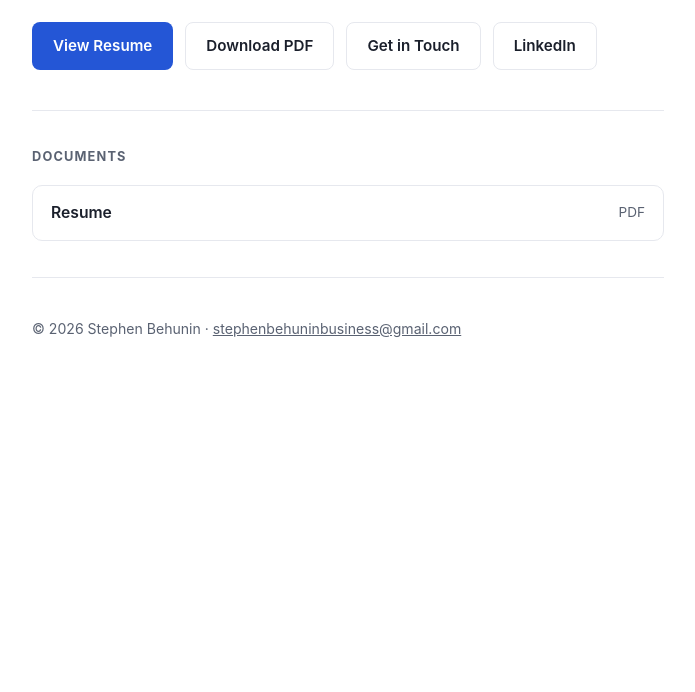
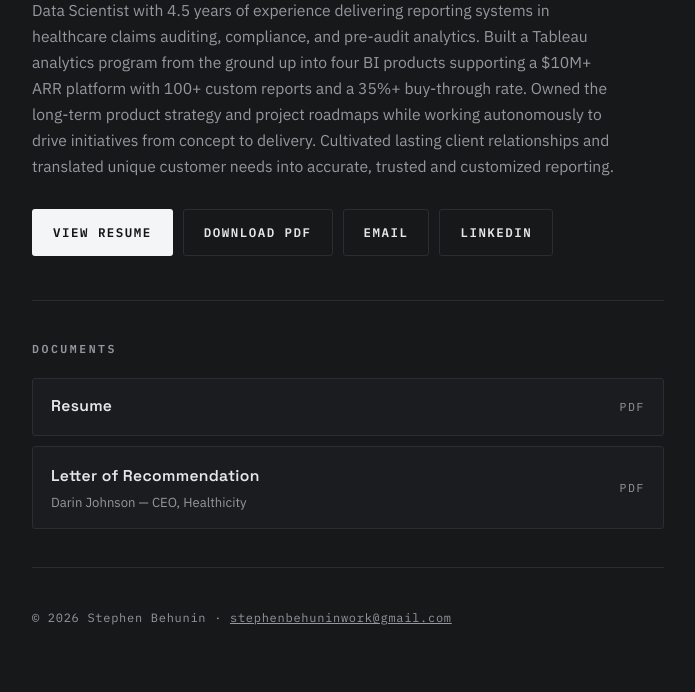
Before and after one commit to stephen-behunin/stephen-behunin.github.io, a plain HTML site: page index.html in a window 1280 px wide. Shown: the part 181-873 px from the top of the page, without its empty margins (292-987 px from the left). Before the commit the page ends 800 px from the top, so only its background shows below. Drawn offline with Linux system fonts and the light colour scheme.

Commit message:
Refactor index.html for design and content updates
Updated styles and content for improved design and readability.

```diff
--- a/index.html
+++ b/index.html
@@ -5,84 +5,110 @@
 <meta name="viewport" content="width=device-width, initial-scale=1.0">
 <title>Stephen Behunin — Resume</title>
 <meta name="description" content="Stephen Behunin — resume and professional documents.">
+<meta name="color-scheme" content="dark">
+<link rel="preconnect" href="https://fonts.googleapis.com">
+<link rel="preconnect" href="https://fonts.gstatic.com" crossorigin>
+<link href="https://fonts.googleapis.com/css2?family=IBM+Plex+Mono:wght@400;500;600&family=IBM+Plex+Sans:wght@400;500;600&family=Space+Grotesk:wght@500;600;700&display=swap" rel="stylesheet">
 <style>
   :root {
-    --ink: #1a1f2b;
-    --ink-soft: #5a6272;
-    --line: #e6e8ee;
-    --accent: #2456d6;
-    --accent-dark: #1a41a8;
-    --bg: #ffffff;
-    --bg-soft: #f7f8fa;
+    --ink: #e6e7e9;
+    --ink-soft: #94979d;
+    --line: #2b2d31;
+    --accent: #aeb4bd;
+    --bg: #17181a;
+    --bg-soft: #1f2023;
+    --bg-card: #1b1c1f;
+    --white: #f4f5f6;
   }
   * { margin: 0; padding: 0; box-sizing: border-box; }
   html { scroll-behavior: smooth; }
   body {
-    font-family: -apple-system, BlinkMacSystemFont, "Segoe UI", Roboto, Helvetica, Arial, sans-serif;
+    font-family: "IBM Plex Sans", -apple-system, BlinkMacSystemFont, "Segoe UI", Helvetica, Arial, sans-serif;
     color: var(--ink);
     background: var(--bg);
-    line-height: 1.6;
+    line-height: 1.65;
     -webkit-font-smoothing: antialiased;
   }
+  ::selection { background: rgba(244, 245, 246, 0.2); }
   .wrap {
     max-width: 680px;
     margin: 0 auto;
     padding: 0 24px;
   }
   header {
-    padding: 88px 0 40px;
+    padding: 88px 0 44px;
+  }
+  .kicker {
+    font-family: "IBM Plex Mono", monospace;
+    font-size: 0.72rem;
+    font-weight: 500;
+    letter-spacing: 0.22em;
+    text-transform: uppercase;
+    color: var(--ink-soft);
+    margin-bottom: 14px;
   }
   h1 {
-    font-size: 2.1rem;
+    font-family: "Space Grotesk", "IBM Plex Sans", sans-serif;
+    font-size: 2.3rem;
     font-weight: 700;
-    letter-spacing: -0.02em;
-    margin-bottom: 6px;
+    letter-spacing: 0.01em;
+    text-transform: uppercase;
+    color: var(--white);
+    margin-bottom: 16px;
+    line-height: 1.15;
   }
   .tagline {
-    font-size: 1.05rem;
+    font-size: 0.98rem;
     color: var(--ink-soft);
-    max-width: 52ch;
+    max-width: 62ch;
   }
   .actions {
     display: flex;
     flex-wrap: wrap;
-    gap: 12px;
-    margin-top: 28px;
+    gap: 10px;
+    margin-top: 30px;
   }
   .btn {
     display: inline-flex;
     align-items: center;
     gap: 8px;
-    padding: 11px 20px;
-    border-radius: 8px;
-    font-size: 0.95rem;
+    padding: 12px 20px;
+    border-radius: 3px;
+    font-family: "IBM Plex Mono", monospace;
+    font-size: 0.78rem;
     font-weight: 600;
+    letter-spacing: 0.12em;
+    text-transform: uppercase;
     text-decoration: none;
-    transition: background 0.15s ease, border-color 0.15s ease;
+    transition: background 0.15s ease, border-color 0.15s ease, color 0.15s ease;
     border: 1px solid transparent;
   }
   .btn-primary {
-    background: var(--accent);
-    color: #fff;
+    background: var(--white);
+    color: #131416;
   }
-  .btn-primary:hover { background: var(--accent-dark); }
+  .btn-primary:hover { background: #d7d9dc; }
   .btn-secondary {
-    background: var(--bg);
+    background: transparent;
     color: var(--ink);
     border-color: var(--line);
   }
-  .btn-secondary:hover { border-color: var(--ink-soft); }
+  .btn-secondary:hover {
+    border-color: var(--accent);
+    background: var(--bg-soft);
+  }
   section {
-    padding: 36px 0;
+    padding: 38px 0;
     border-top: 1px solid var(--line);
   }
   h2 {
-    font-size: 0.8rem;
-    font-weight: 700;
+    font-family: "IBM Plex Mono", monospace;
+    font-size: 0.72rem;
+    font-weight: 600;
     text-transform: uppercase;
-    letter-spacing: 0.09em;
+    letter-spacing: 0.22em;
     color: var(--ink-soft);
-    margin-bottom: 18px;
+    margin-bottom: 20px;
   }
   .doc-list {
     list-style: none;
@@ -95,92 +121,106 @@
     align-items: center;
     justify-content: space-between;
     gap: 12px;
-    padding: 14px 18px;
+    padding: 15px 18px;
     border: 1px solid var(--line);
-    border-radius: 10px;
+    border-radius: 3px;
     text-decoration: none;
     color: var(--ink);
-    background: var(--bg);
+    background: var(--bg-card);
     transition: border-color 0.15s ease, background 0.15s ease;
   }
   .doc-list a:hover {
     border-color: var(--accent);
     background: var(--bg-soft);
   }
-  .doc-name { font-weight: 600; font-size: 0.98rem; }
+  .doc-name {
+    font-family: "Space Grotesk", sans-serif;
+    font-weight: 600;
+    font-size: 0.98rem;
+    letter-spacing: 0.02em;
+  }
+  .doc-sub {
+    display: block;
+    font-family: "IBM Plex Sans", sans-serif;
+    font-weight: 400;
+    font-size: 0.82rem;
+    color: var(--ink-soft);
+    margin-top: 2px;
+  }
   .doc-meta {
-    font-size: 0.85rem;
+    font-family: "IBM Plex Mono", monospace;
+    font-size: 0.72rem;
+    letter-spacing: 0.14em;
     color: var(--ink-soft);
     white-space: nowrap;
   }
   footer {
     padding: 40px 0 64px;
     border-top: 1px solid var(--line);
-    font-size: 0.88rem;
+    font-family: "IBM Plex Mono", monospace;
+    font-size: 0.75rem;
+    letter-spacing: 0.06em;
     color: var(--ink-soft);
   }
   footer a { color: var(--ink-soft); }
+  footer a:hover { color: var(--white); }
   @media (max-width: 480px) {
     header { padding-top: 56px; }
-    h1 { font-size: 1.7rem; }
+    h1 { font-size: 1.75rem; }
     .actions { flex-direction: column; }
     .btn { justify-content: center; }
   }
 </style>
 </head>
 <body>
-
 <div class="wrap">
-
   <header>
+    <p class="kicker">Data Science // Analytics</p>
     <h1>Stephen Behunin</h1>
-    <!-- Data Scientist with 4.5 years of experience delivering reporting systems in healthcare claims auditing, compliance, and pre-audit analytics. Built a Tableau analytics program from the ground up into four BI products supporting a $10M+ ARR platform with 100+ custom reports and a 35%+ buy-through rate. Owned the long-term product strategy and project roadmaps while working autonomously to drive initiatives from concept to delivery. Cultivated lasting client relationships and translated unique customer needs into accurate, trusted and customized reporting. -->
-    <p class="tagline">You can view my resume and other professional documents below.</p>
-
+    <p class="tagline">Data Scientist with 4.5 years of experience delivering reporting systems in healthcare claims auditing, compliance, and pre-audit analytics. Built a Tableau analytics program from the ground up into four BI products supporting a $10M+ ARR platform with 100+ custom reports and a 35%+ buy-through rate. Owned the long-term product strategy and project roadmaps while working autonomously to drive initiatives from concept to delivery. Cultivated lasting client relationships and translated unique customer needs into accurate, trusted and customized reporting.</p>
     <div class="actions">
       <a class="btn btn-primary" href="resume.pdf" target="_blank" rel="noopener">View Resume</a>
       <a class="btn btn-secondary" href="resume.pdf" download="Stephen-Behunin-Resume.pdf">Download PDF</a>
-      <a class="btn btn-secondary" href="mailto:stephenbehuninbusiness@gmail.com">Get in Touch</a>
-      <!-- EDIT ME: put your real LinkedIn URL below -->
-      <a class="btn btn-secondary" href="https://www.linkedin.com/in/YOUR-LINKEDIN-HERE" target="_blank" rel="noopener">LinkedIn</a>
+      <a class="btn btn-secondary" href="mailto:stephenbehuninwork@gmail.com">Email</a>
+      <a class="btn btn-secondary" href="https://www.linkedin.com/in/stephen-behunin/" target="_blank" rel="noopener">LinkedIn</a>
     </div>
   </header>
-
   <section id="documents">
     <h2>Documents</h2>
     <ul class="doc-list">
-
       <li>
         <a href="resume.pdf" target="_blank" rel="noopener">
           <span class="doc-name">Resume</span>
           <span class="doc-meta">PDF</span>
         </a>
       </li>
-
+      <li>
+        <a href="recommendation.pdf" target="_blank" rel="noopener">
+          <span>
+            <span class="doc-name">Letter of Recommendation</span>
+            <span class="doc-sub">Darin Johnson &mdash; CEO, Healthicity</span>
+          </span>
+          <span class="doc-meta">PDF</span>
+        </a>
+      </li>
       <!-- ============================================================
            TO ADD A NEW DOCUMENT:
            1. Upload the file to this repository (Add file -> Upload files).
               Use a simple name with no spaces, e.g. cover-letter.pdf
            2. Copy the <li>...</li> block below, remove the comment marks,
               and change the href and the name to match your file.
-
       <li>
         <a href="cover-letter.pdf" target="_blank" rel="noopener">
           <span class="doc-name">Cover Letter</span>
           <span class="doc-meta">PDF</span>
         </a>
       </li>
-
            ============================================================ -->
-
     </ul>
   </section>
-
   <footer>
-    <p>&copy; 2026 Stephen Behunin &middot; <a href="mailto:stephenbehuninbusiness@gmail.com">stephenbehuninbusiness@gmail.com</a></p>
+    <p>&copy; 2026 Stephen Behunin &middot; <a href="mailto:stephenbehuninwork@gmail.com">stephenbehuninwork@gmail.com</a></p>
   </footer>
-
 </div>
-
 </body>
 </html>
```
